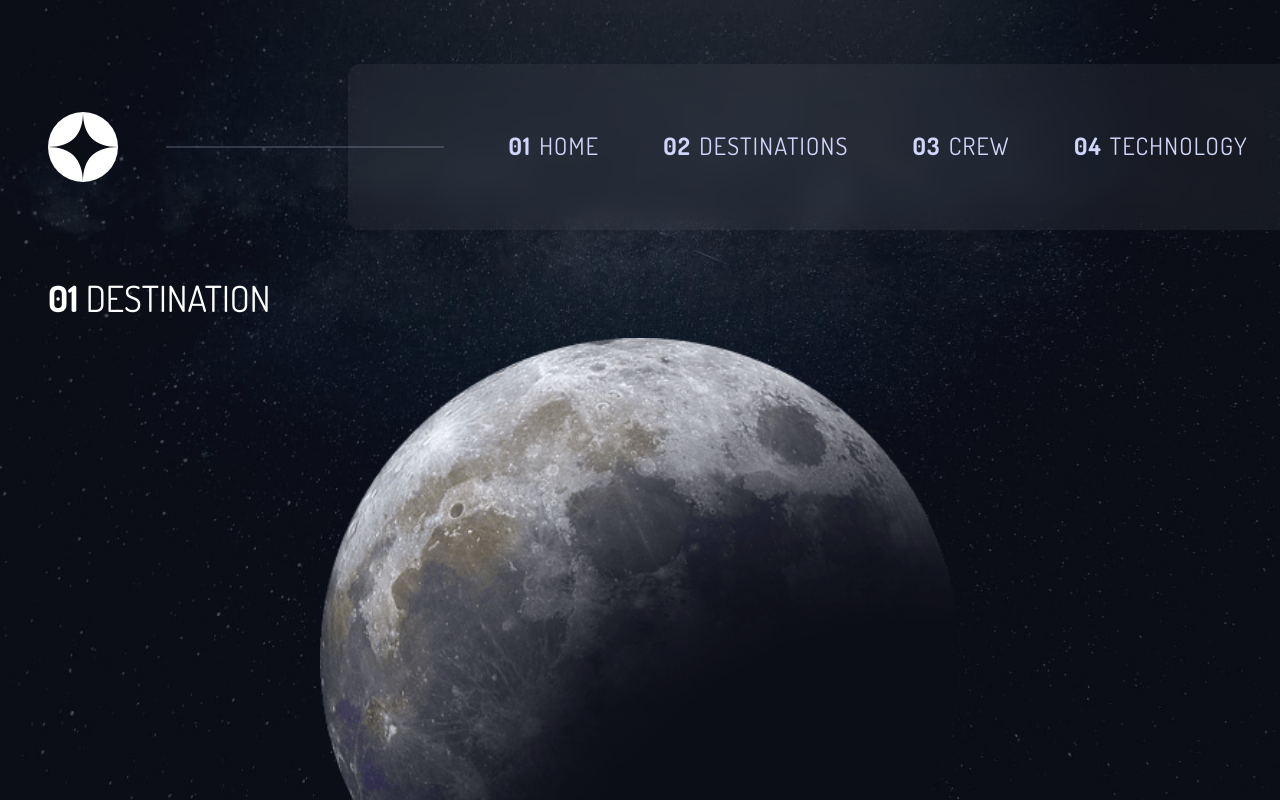
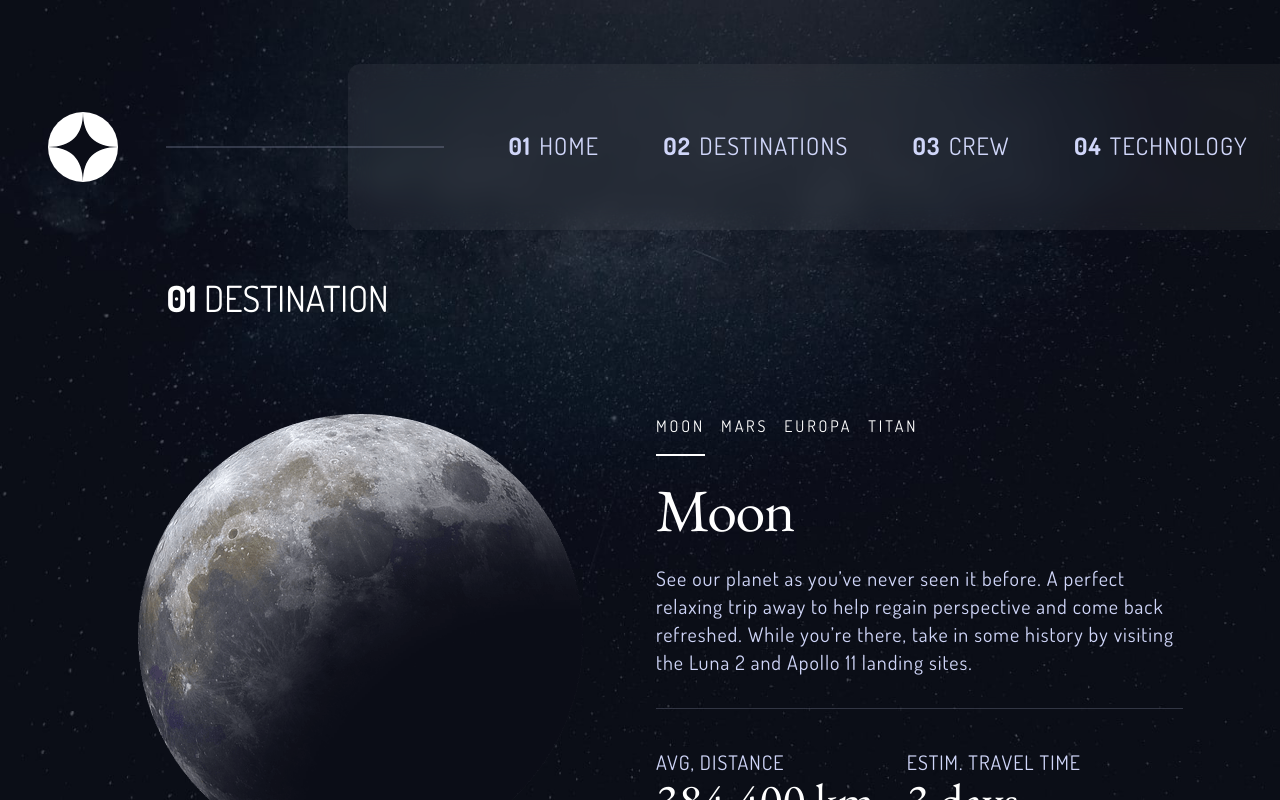
Before and after one commit to Annalisa11/space-tourism-website, a React (Create React App) app: page /destination in a window 1280 px wide. Built offline with nearby package versions, Linux system fonts and the light colour scheme.

Commit message:
major slider refactoring + styles for large screens

```diff
--- a/src/components/SectionHeadline.tsx
+++ b/src/components/SectionHeadline.tsx
@@ -7,8 +7,10 @@ type Props = {
 
 const SectionHeadline = ({ number, title }: Props) => {
   return (
-    <h3 className="text-white">
-      <strong>{number}</strong> {title}
+    <h3 className="flex justify-center text-white lg:mb-24">
+      <span className=" lg:w-4/5">
+        <strong>{number}</strong> {title}
+      </span>
     </h3>
   );
 };
--- a/src/components/Slider.css
+++ b/src/components/Slider.css
@@ -1,21 +1,7 @@
 /* slider styles */
 
 .swiper-container {
-  height: auto;
-  width: calc(100% + 6rem);
-  margin-left: -3rem;
-  display: flex;
-  flex-direction: column;
-  z-index: auto;
-}
-
-.swiper-container.swiper-container-initialized.swiper-container-horizontal.swiper-container-pointer-events {
-  margin: 0;
-  margin-left: -3rem;
-}
-
-.swiper-container.swiper-container-initialized.swiper-container-horizontal {
-  margin-left: -3rem;
+  margin: auto -3rem auto;
 }
 
 .swiper-slide {
@@ -29,68 +15,23 @@
 
 .swiper-wrapper {
   display: flex;
-  order: 1;
-  width: calc(100% + 4rem);
   align-items: flex-end;
 }
 
 .swiper-pagination {
-  order: 2;
-  width: 100%;
-  align-items: center;
-  justify-content: center;
-  display: flex;
-  gap: 20px;
-  font-variant: small-caps;
-}
-
-.swiper-pagination-bullet:hover {
-  cursor: pointer;
-}
-
-.names.swiper-pagination-bullet {
-  font-size: larger;
-  letter-spacing: 0.18em;
-}
-
-.names.swiper-pagination-bullet-active {
-  border-bottom: 2px solid white;
-}
-
-.names {
-  color: white;
-  display: inline-flex;
-}
-
-.numbers.swiper-pagination-bullet {
-  color: rgba(192, 192, 192, 0.32);
-  border: 2px solid rgba(192, 192, 192, 0.32);
-  border-radius: 50%;
-  padding: 20px;
-  width: 22px;
-  height: 22px;
-  display: flex;
-  align-items: center;
-  justify-content: center;
-}
-
-.numbers.swiper-pagination-bullet.swiper-pagination-bullet-active {
-  border: 2px solid white;
-  color: white;
-}
-
-.bullets.swiper-pagination-bullet {
-  width: 12px;
-  height: 12px;
-  background-color: rgba(192, 192, 192, 0.32);
-  box-shadow: 0 6px 6px rgba(0, 0, 0, 0.16);
-  border-radius: 50%;
-}
-
-.bullets.swiper-pagination-bullet.swiper-pagination-bullet-active {
-  background-color: white;
 }
 
 img.landscape {
   width: 100%;
 }
+
+@media (min-width: 1024px) {
+  .swiper-slide img {
+    width: auto;
+    margin: auto;
+  }
+
+  .swiper-container {
+    margin: auto 0;
+  }
+}
--- a/src/components/Slider.tsx
+++ b/src/components/Slider.tsx
@@ -3,6 +3,8 @@ import SwiperCore, { Navigation, Pagination } from "swiper/core";
 import "swiper/swiper.min.css";
 import "swiper/components/navigation/navigation.min.css";
 import "./Slider.css";
+import { useRef, useState } from "react";
+import SliderPagination from "./SliderPagination";
 
 // install swiper modules
 SwiperCore.use([Navigation, Pagination]);
@@ -13,11 +15,11 @@ export type SliderType = {
 
 type Props<T extends SliderType> = {
   data: T[];
-  onSlideChange: (index: number) => void;
   imageFolder: string;
-  type: BulletType;
+  onSlideChange: (swiper: SwiperCore) => void;
   imageType?: ImageType;
   jpg?: boolean;
+  swiperRef?: React.MutableRefObject<SwiperCore | undefined>;
 };
 
 export type BulletType = "bullets" | "names" | "numbers";
@@ -25,48 +27,21 @@ export type ImageType = "landscape" | "portrait";
 
 const Slider = <T extends SliderType>({
   data,
+  imageFolder,
   onSlideChange,
-  imageFolder,
-  type,
   imageType,
   jpg,
+  swiperRef,
 }: Props<T>) => {
-  const renderBulletType = (index: number) => {
-    switch (type) {
-      case "names":
-        return data[index].name;
-      case "numbers":
-        return index + 1;
-      default:
-        return "";
-    }
-  };
-
   return (
     <Swiper
+      className="-ml-12 flex w-[calc(100%+6rem)] lg:ml-0 lg:w-1/2"
       spaceBetween={50}
       slidesPerView={1}
-      pagination={{
-        clickable: true,
-        type: "bullets",
-        bulletElement: "span",
-        renderBullet: function (index, className) {
-          return (
-            '<span class="' +
-            type +
-            " " +
-            className +
-            '">' +
-            renderBulletType(index) +
-            "</span>"
-          );
-        },
+      onSwiper={(swiper) => {
+        if (swiperRef) swiperRef.current = swiper;
       }}
-      onSwiper={(swiper) => console.log(swiper)}
-      onSlideChange={({ realIndex }) => {
-        console.log("slide change", realIndex);
-        onSlideChange(realIndex);
-      }}
+      onSlideChange={onSlideChange}
       breakpoints={{
         640: {
           slidesPerView: 1,
--- /dev/null
+++ b/src/components/SliderPagination.tsx
@@ -0,0 +1,62 @@
+import React from "react";
+import { BulletType, SliderType } from "./Slider";
+import SwiperCore from "swiper/core";
+import classNames from "classnames";
+
+type Props<T extends SliderType> = {
+  data: T[];
+  onIndexChange: (index: number) => void;
+  activeIndex: number;
+  bulletType: BulletType;
+  swiperRef?: React.MutableRefObject<SwiperCore | undefined>;
+};
+
+const SliderPagination = <T extends SliderType>({
+  data,
+  onIndexChange,
+  activeIndex,
+  bulletType,
+  swiperRef,
+}: Props<T>) => {
+  const getBulletTypeStyle = (active: boolean) => {
+    switch (bulletType) {
+      case "bullets":
+        return `${active ? "bg-white" : "bg-inactive"} w-4 h-4 rounded-full `;
+      case "names":
+        return `${active ? "border-white" : "border-transparent"} uppercase border-b-2 text-white smallcaps tracking-[.18em] text-md pb-4`;
+      case "numbers":
+        return `${active ? "border-white text-white" : "border-inactive text-inactive"} w-6 p-6 h-6 border-2 rounded-full flex items-center justify-center lg:mr-12`;
+    }
+  };
+
+  const getBulletTypeContent = (index: number, name: string) => {
+    switch (bulletType) {
+      case "bullets":
+        return "";
+      case "names":
+        return name;
+      case "numbers":
+        return index + 1;
+    }
+  };
+
+  return (
+    <div
+      className={`${bulletType === "numbers" ? "lg:flex-col" : "flex-row"} flex h-fit justify-center gap-4`}
+    >
+      {data.map((item, index) => {
+        return (
+          <div
+            key={index}
+            onClick={() => onIndexChange(index)}
+            className={`${getBulletTypeStyle(activeIndex === index)} text-dosis hover:cursor-pointer`}
+          >
+            {getBulletTypeContent(index, item.name)}
+          </div>
+        );
+      })}
+    </div>
+  );
+};
+
+export default SliderPagination;
--- a/src/pages/Crew.tsx
+++ b/src/pages/Crew.tsx
@@ -1,7 +1,9 @@
 import SectionHeadline from "src/components/SectionHeadline";
 import Slider from "src/components/Slider";
 import data from "../assets/data.json";
-import { useState } from "react";
+import { useRef, useState } from "react";
+import SliderPagination from "src/components/SliderPagination";
+import SwiperCore from "swiper/core";
 
 type CrewMember = {
   name: string;
@@ -15,32 +17,55 @@ type CrewMember = {
 
 const Crew = () => {
   const crewMembers: CrewMember[] = data.crew;
-
   const [selectedCrewMember, setSelectedCrewMember] = useState<CrewMember>(
     crewMembers[0],
   );
+  const [activeSlideIndex, setActiveSlideIndex] = useState<number>(0);
+  const swiperRef = useRef<SwiperCore>();
 
-  const onSlideChange = (index: number) => {
-    setSelectedCrewMember(crewMembers[index]);
+  const onSlideChange = (swiper: SwiperCore) => {
+    onBulletClick(swiper.activeIndex);
+    setSelectedCrewMember(crewMembers[swiper.activeIndex]);
   };
 
+  const onBulletClick = (index: number) => {
+    if (!swiperRef.current) {
+      return;
+    }
+    setActiveSlideIndex(index);
+    swiperRef.current.slideTo(index);
+  };
   return (
     <div className="">
       <SectionHeadline number="02" title="meet your crew" />
+      <div className="mx-auto flex flex-col lg:w-11/12 lg:flex-row-reverse lg:gap-8 ">
         <Slider
+          swiperRef={swiperRef}
           data={crewMembers}
           onSlideChange={onSlideChange}
           imageFolder="crew"
-        type="bullets"
         />
+        <div className="flex flex-col  justify-between lg:w-1/2 lg:items-start">
+          <div className="mt-12 lg:order-last">
+            <SliderPagination
+              data={crewMembers}
+              onIndexChange={onBulletClick}
+              activeIndex={activeSlideIndex}
+              bulletType={"bullets"}
+              swiperRef={swiperRef}
+            />
+          </div>
+
           <div className="mt-6 text-center">
-        <h2 className="text-lg uppercase text-purple-light opacity-45 lg:text-2xl">
+            <h2 className="text-lg uppercase text-purple-light opacity-45 lg:text-start lg:text-2xl">
               {selectedCrewMember.role}
             </h2>
-        <h1 className="text-2xl uppercase lg:text-4xl">
+            <h1 className="text-2xl uppercase lg:text-start lg:text-4xl">
               {selectedCrewMember.name}
             </h1>
-        <p>{selectedCrewMember.bio}</p>
+            <p className="lg:px-0 lg:text-start">{selectedCrewMember.bio}</p>
+          </div>
+        </div>
       </div>
     </div>
   );
--- a/src/pages/Destination.tsx
+++ b/src/pages/Destination.tsx
@@ -1,7 +1,10 @@
-import { useState } from "react";
+import { useRef, useState } from "react";
 import data from "../assets/data.json";
 import Slider from "../components/Slider";
+import SliderPagination from "../components/SliderPagination";
 import SectionHeadline from "../components/SectionHeadline";
+import SwiperCore from "swiper/core";
+import classNames from "classnames";
 
 type Planet = {
   name: string;
@@ -17,29 +20,66 @@ type Planet = {
 const Destination = () => {
   const planets = data.destinations;
   const [selectedPlanet, setSelectedPlanet] = useState<Planet>(planets[0]);
+  const [activeSlideIndex, setActiveSlideIndex] = useState<number>(0);
+  const swiperRef = useRef<SwiperCore>();
 
-  const onSlideChange = (index: number) => {
-    setSelectedPlanet(planets[index]);
+  const onSlideChange = (swiper: SwiperCore) => {
+    onBulletClick(swiper.activeIndex);
+    setSelectedPlanet(planets[swiper.activeIndex]);
+  };
+
+  const onBulletClick = (index: number) => {
+    if (!swiperRef.current) {
+      return;
+    }
+    setActiveSlideIndex(index);
+    swiperRef.current.slideTo(index);
   };
 
   return (
     <div className="">
       <div>
         <SectionHeadline number="01" title="destination" />
+        <div className="mx-auto flex flex-col lg:w-11/12 lg:flex-row lg:gap-8">
           <Slider
+            swiperRef={swiperRef}
             data={planets}
+            imageFolder="destination"
             onSlideChange={onSlideChange}
-          imageFolder="destination"
-          type="names"
           />
-        <div className="mt-6 text-center">
+
+          <div className="flex flex-col lg:w-1/2 lg:items-start">
+            <SliderPagination
+              data={planets}
+              onIndexChange={onBulletClick}
+              activeIndex={activeSlideIndex}
+              bulletType={"names"}
+              swiperRef={swiperRef}
+            />
+
+            <div className="mt-6 text-center lg:text-start">
               <h1>{selectedPlanet.name}</h1>
-          <p>{selectedPlanet.description}</p>
-          <hr />
+              <p className="lg:px-0">{selectedPlanet.description}</p>
+              <hr className="lg:mx-0" />
 
-          <p className="text-md uppercase">avg, distance</p>
-          <div className="font-headline text-5xl text-white">
+              <div className="flex flex-col gap-8 lg:flex-row ">
+                <div>
+                  <p className="text-md uppercase lg:px-0">avg, distance</p>
+                  <div className="font-headline text-5xl text-white lg:px-0">
                     {selectedPlanet.distance}
+                  </div>
+                </div>
+
+                <div>
+                  <p className="text-md uppercase lg:px-0">
+                    estim. travel time
+                  </p>
+                  <div className="font-headline text-5xl text-white lg:px-0">
+                    {selectedPlanet.travel}
+                  </div>
+                </div>
+              </div>
+            </div>
           </div>
         </div>
       </div>
--- a/src/pages/Technology.tsx
+++ b/src/pages/Technology.tsx
@@ -1,7 +1,9 @@
 import SectionHeadline from "src/components/SectionHeadline";
 import Slider from "src/components/Slider";
 import data from "../assets/data.json";
-import { useState } from "react";
+import { useRef, useState } from "react";
+import SwiperCore from "swiper/core";
+import SliderPagination from "src/components/SliderPagination";
 
 type Technology = {
   name: string;
@@ -15,31 +17,57 @@ type Technology = {
 const Technology = () => {
   const technologies: Technology[] = data.technology;
 
-  const [selectedCrewMember, setSelectedCrewMember] = useState<Technology>(
+  const [selectedTechnology, setSelectedTechnology] = useState<Technology>(
     technologies[0],
   );
 
-  const onSlideChange = (index: number) => {
-    setSelectedCrewMember(technologies[index]);
+  const [activeSlideIndex, setActiveSlideIndex] = useState<number>(0);
+  const swiperRef = useRef<SwiperCore>();
+
+  const onSlideChange = (swiper: SwiperCore) => {
+    onBulletClick(swiper.activeIndex);
+    setSelectedTechnology(technologies[swiper.activeIndex]);
+  };
+
+  const onBulletClick = (index: number) => {
+    if (!swiperRef.current) {
+      return;
+    }
+    setActiveSlideIndex(index);
+    swiperRef.current.slideTo(index);
   };
 
   return (
     <div className="">
       <SectionHeadline number="03" title="space launch 101" />
+      <div className="mx-auto flex flex-col lg:w-11/12 lg:flex-row-reverse lg:gap-8 ">
         <Slider
+          swiperRef={swiperRef}
           data={technologies}
+          imageFolder="technology"
+          imageType="portrait"
           onSlideChange={onSlideChange}
-        imageFolder="technology"
-        type="numbers"
-        imageType="landscape"
           jpg
         />
-      <div className="mt-6 text-center">
+        <div className="flex flex-col justify-between  lg:w-1/2 lg:flex-row lg:items-start">
+          <SliderPagination
+            data={technologies}
+            onIndexChange={onBulletClick}
+            activeIndex={activeSlideIndex}
+            bulletType={"numbers"}
+            swiperRef={swiperRef}
+          />
+
+          <div className="mt-6 flex flex-col text-center lg:m-0 lg:text-start">
             <h2 className="text-lg uppercase text-purple-light opacity-45">
               the terminology...
             </h2>
-        <h1 className="text-2xl uppercase">{selectedCrewMember.name}</h1>
-        <p>{selectedCrewMember.description}</p>
+            <h1 className="text-2xl uppercase">{selectedTechnology.name}</h1>
+            <p className="lg:px-0 lg:text-start">
+              {selectedTechnology.description}
+            </p>
+          </div>
+        </div>
       </div>
     </div>
   );
--- a/tailwind.config.js
+++ b/tailwind.config.js
@@ -9,6 +9,7 @@ module.exports = {
       },
       colors: {
         purple: { light: "#d0d6f9" },
+        inactive: "rgba(192, 192, 192, 0.32)",
       },
       backgroundImage: {
         "home-mobile": "url('./assets/home/background-home-mobile.jpg')",
```
Also changed, not shown: src/pages/Home.tsx (+9 -5 lines). Lines whose indentation alone changed are shown as unchanged.
